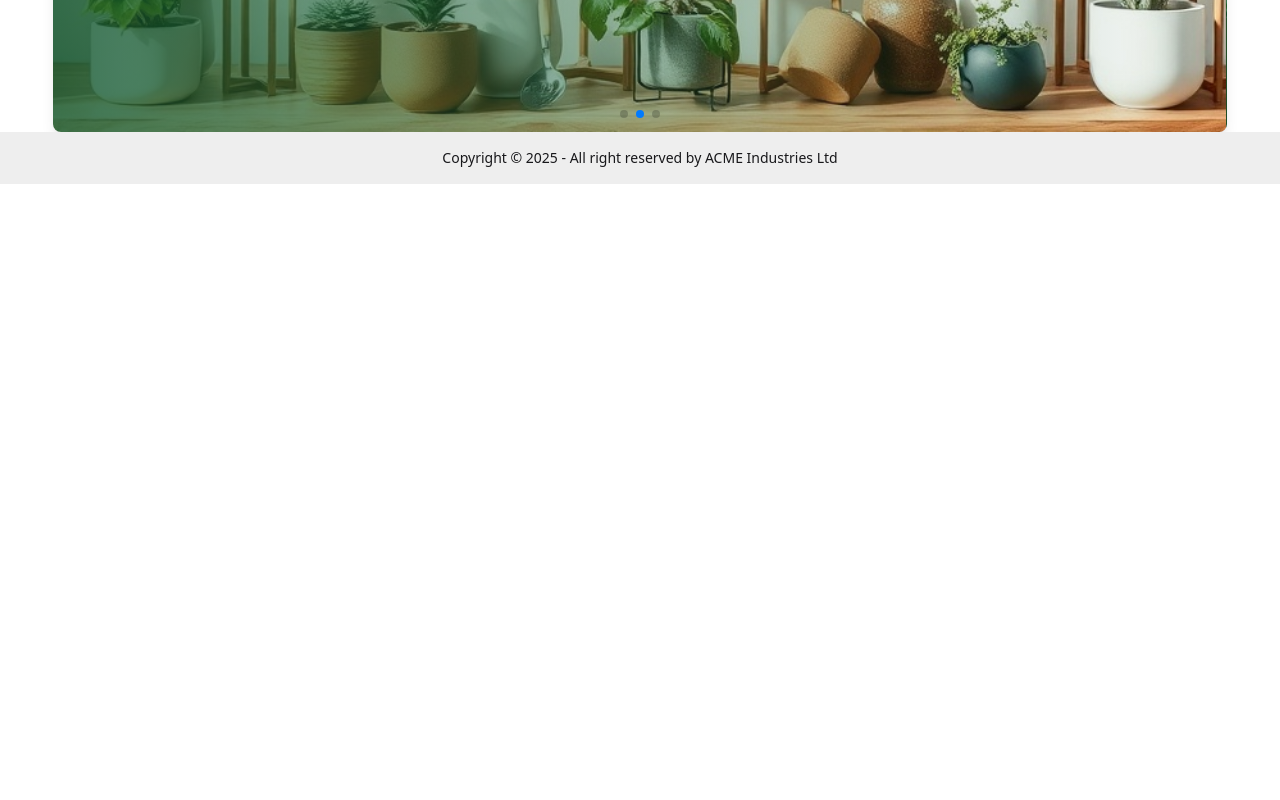
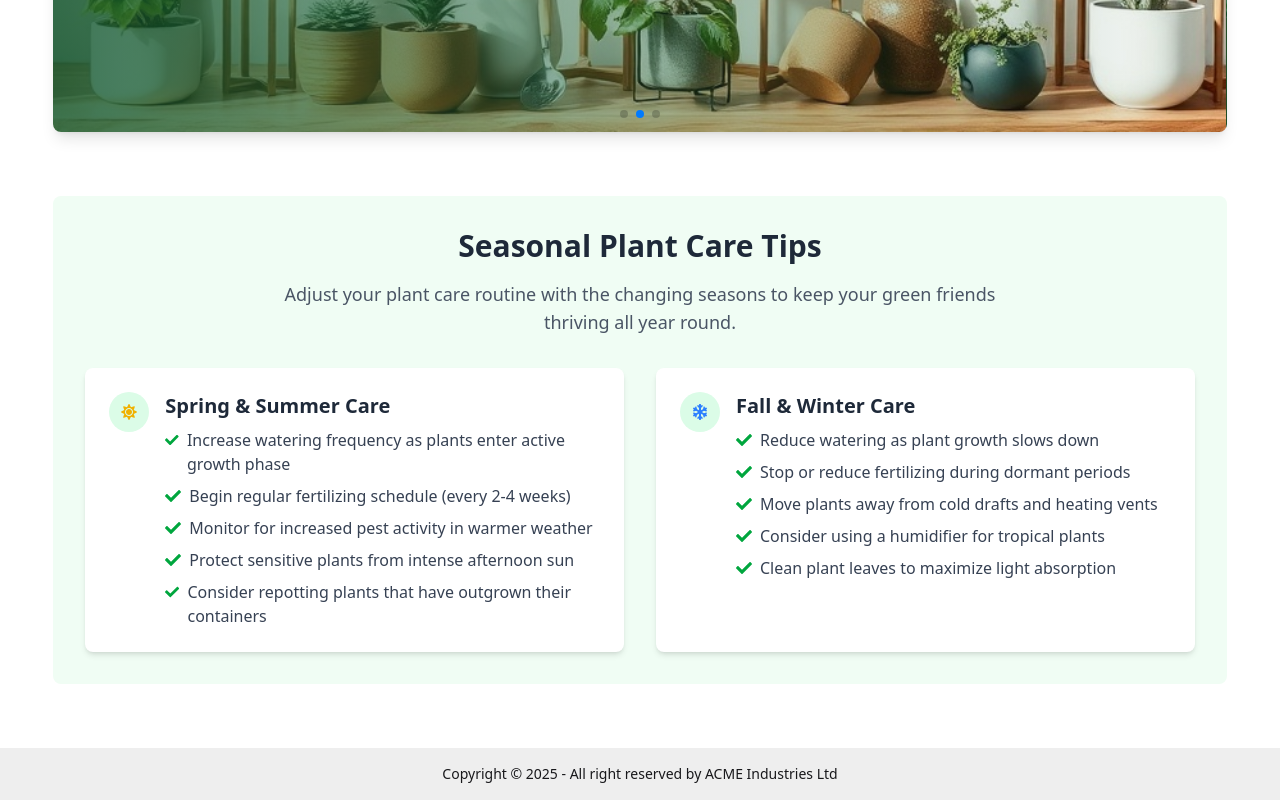
Before and after one commit to Md-Shakib-Akando/Plant-care-client-side, a React (Vite) app: page / in a window 1280 px wide. Shown: the part 616-1416 px from the top of the page. Before the commit the page ends 800 px from the top, so only its background shows below. Built offline with nearby package versions, Linux system fonts and the light colour scheme.

Commit message:
additonal plan care  tips section

```diff
--- /dev/null
+++ b/src/Components/Main/Tips.jsx
@@ -0,0 +1,115 @@
+import React from 'react';
+import { FaCheck, FaSnowflake, FaSun } from 'react-icons/fa';
+
+const Tips = () => {
+    return (
+        <>
+            <div className="my-16 bg-green-50 rounded-lg p-4 lg:p-8">
+            <div className="text-center mb-8">
+              <h2 className="text-2xl sm:text-3xl font-bold text-gray-800 mb-4">
+                Seasonal Plant Care Tips
+              </h2>
+              <p className="text-lg text-gray-600 max-w-3xl mx-auto">
+                Adjust your plant care routine with the changing seasons to keep
+                your green friends thriving all year round.
+              </p>
+            </div>
+            <div className="grid grid-cols-1 md:grid-cols-2 gap-8">
+              <div className="bg-white rounded-lg shadow-md overflow-hidden px-3 py-4 lg:p-6">
+                <div className="flex items-start">
+                  <div className="flex-shrink-0 bg-green-100 rounded-full p-3 mr-4">
+                    <FaSun className='text-yellow-500'></FaSun>
+                  </div>
+                  <div>
+                    <h3 className="text-xl font-semibold text-gray-800 mb-2">
+                      Spring & Summer Care
+                    </h3>
+                    <ul className="space-y-2 text-gray-700">
+                      <li className="flex items-start">
+                       <FaCheck className='text-green-600 mt-1 mr-2'></FaCheck>
+                        <span>
+                          Increase watering frequency as plants enter active
+                          growth phase
+                        </span>
+                      </li>
+                      <li className="flex items-start">
+                        <FaCheck className='text-green-600 mt-1 mr-2'></FaCheck>
+                        <span>
+                          Begin regular fertilizing schedule (every 2-4 weeks)
+                        </span>
+                      </li>
+                      <li className="flex items-start">
+                        <FaCheck className='text-green-600 mt-1 mr-2'></FaCheck>
+                        <span>
+                          Monitor for increased pest activity in warmer weather
+                        </span>
+                      </li>
+                      <li className="flex items-start">
+                        <FaCheck className='text-green-600 mt-1 mr-2'></FaCheck>
+                        <span>
+                          Protect sensitive plants from intense afternoon sun
+                        </span>
+                      </li>
+                      <li className="flex items-start">
+                        <FaCheck className='text-green-600 mt-1 mr-2'></FaCheck>
+                        <span>
+                          Consider repotting plants that have outgrown their
+                          containers
+                        </span>
+                      </li>
+                    </ul>
+
+                  </div>
+                </div>
+              </div>
+
+              <div className="bg-white rounded-lg shadow-md overflow-hidden p-6">
+                <div className="flex items-start">
+                  <div className="flex-shrink-0 bg-green-100 rounded-full p-3 mr-4">
+                    <FaSnowflake className='text-blue-500'></FaSnowflake>
+                  </div>
+                  <div>
+                    <h3 className="text-xl font-semibold text-gray-800 mb-2">
+                      Fall & Winter Care
+                    </h3>
+                    <ul className="space-y-2 text-gray-700">
+                      <li className="flex items-start">
+                        <FaCheck className='text-green-600 mt-1 mr-2'></FaCheck>
+                        <span>Reduce watering as plant growth slows down</span>
+                      </li>
+                      <li className="flex items-start">
+                       <FaCheck className='text-green-600 mt-1 mr-2'></FaCheck>
+                        <span>
+                          Stop or reduce fertilizing during dormant periods
+                        </span>
+                      </li>
+                      <li className="flex items-start">
+                        <FaCheck className='text-green-600 mt-1 mr-2'></FaCheck>
+                        <span>
+                          Move plants away from cold drafts and heating vents
+                        </span>
+                      </li>
+                      <li className="flex items-start">
+                        <FaCheck className='text-green-600 mt-1 mr-2'></FaCheck>
+                        <span>
+                          Consider using a humidifier for tropical plants
+                        </span>
+                      </li>
+                      <li className="flex items-start">
+                       <FaCheck className='text-green-600 mt-1 mr-2'></FaCheck>
+                        <span>
+                          Clean plant leaves to maximize light absorption
+                        </span>
+                      </li>
+                    </ul>
+
+                  </div>
+                </div>
+              </div>
+            </div>
+          </div>
+        </>
+    );
+};
+
+export default Tips;
--- a/src/Pages/Home.jsx
+++ b/src/Pages/Home.jsx
@@ -1,10 +1,12 @@
 import React from 'react';
 import Banner from '../Components/Main/Banner';
+import Tips from '../Components/Main/Tips';
 
 const Home = () => {
     return (
         <div>
             <Banner></Banner>
+            <Tips></Tips>
         </div>
     );
 };
```
